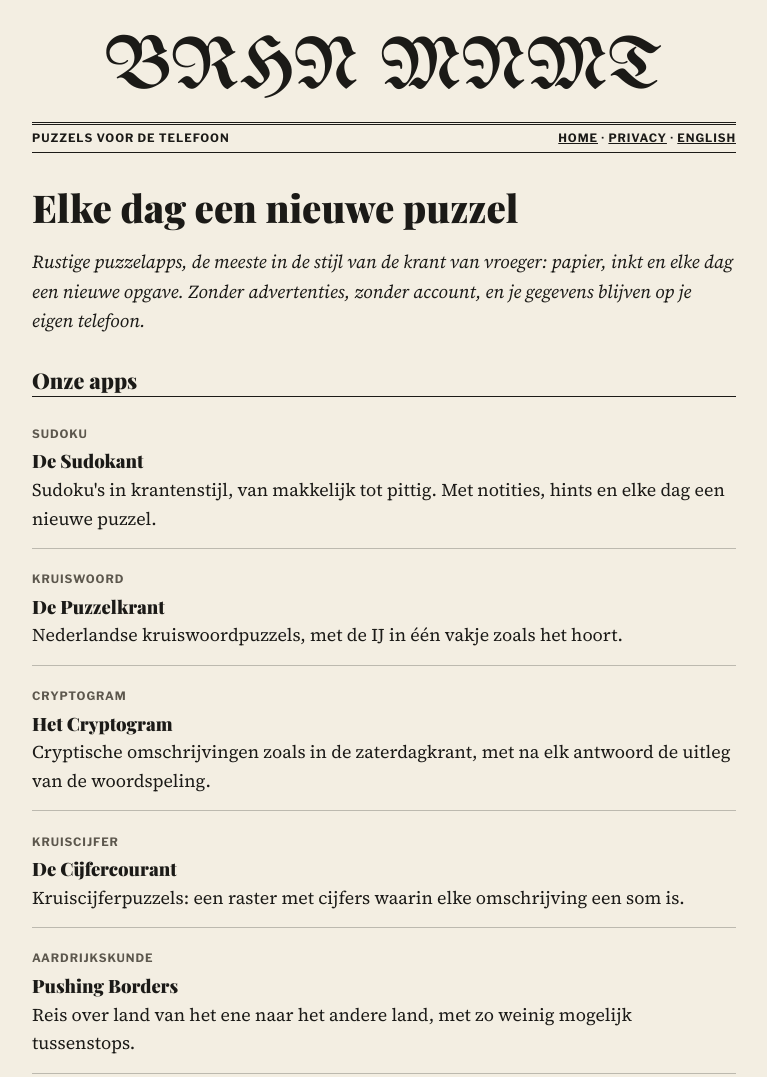
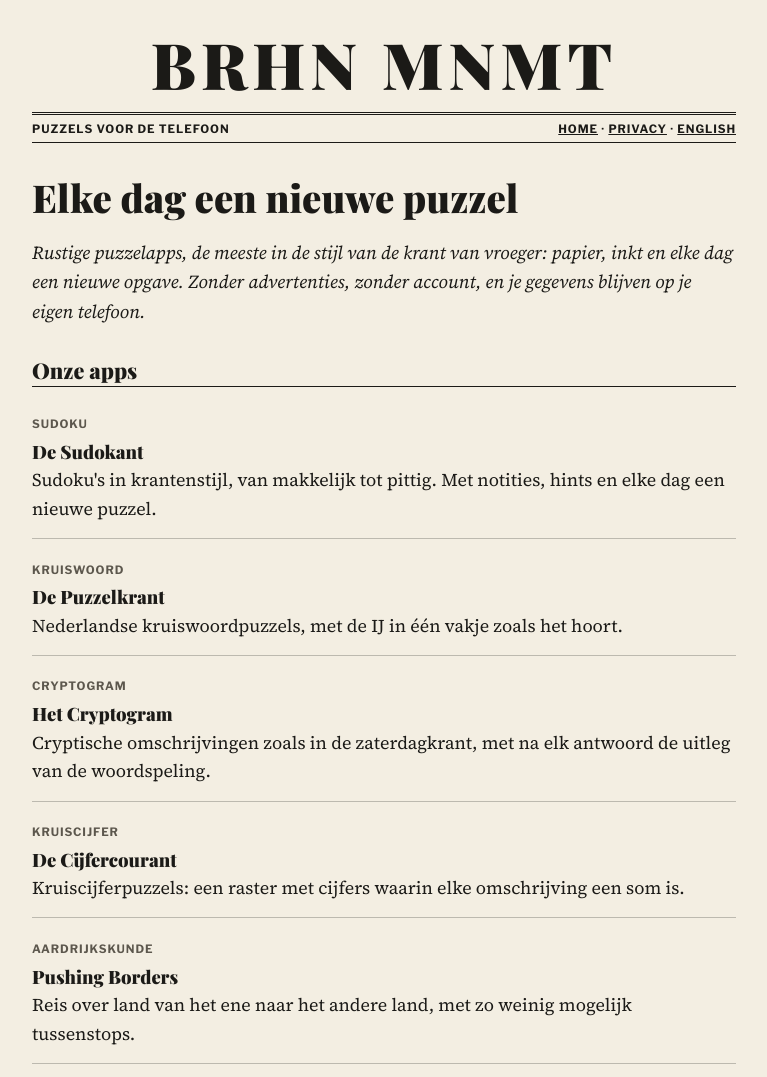
Before and after one commit to guybrhnn-dotcom/brhnn.nl, a plain HTML site: page index.html in a window 1280 px wide. Shown: the top 1077 px of the page, without its empty margins (256-1023 px from the left). Drawn offline with Linux system fonts and the light colour scheme.

Commit message:
Leesbare kop in Krantkop

```diff
--- a/style.css
+++ b/style.css
@@ -15,7 +15,7 @@ body { margin: 0; background: var(--paper); color: var(--ink); font: 18px/1.6 "S
 main, header, footer { max-width: 46rem; margin: 0 auto; padding: 0 16px; }
 
 .masthead { text-align: center; padding: 2rem 16px 0; }
-.masthead .name { font-family: "Fraktur", serif; font-size: clamp(2.6rem, 11vw, 4.6rem); line-height: 1; margin: 0; font-weight: normal; }
+.masthead .name { font-family: "Krantkop", Georgia, serif; font-weight: 900; font-size: clamp(2.2rem, 10vw, 4rem); letter-spacing: .08em; line-height: 1; margin: 0; }
 .masthead .name a { color: inherit; text-decoration: none; }
 .dateline { display: flex; justify-content: space-between; gap: 1rem; flex-wrap: wrap;
   border-top: 3px double var(--rule); border-bottom: 1px solid var(--rule);
```
